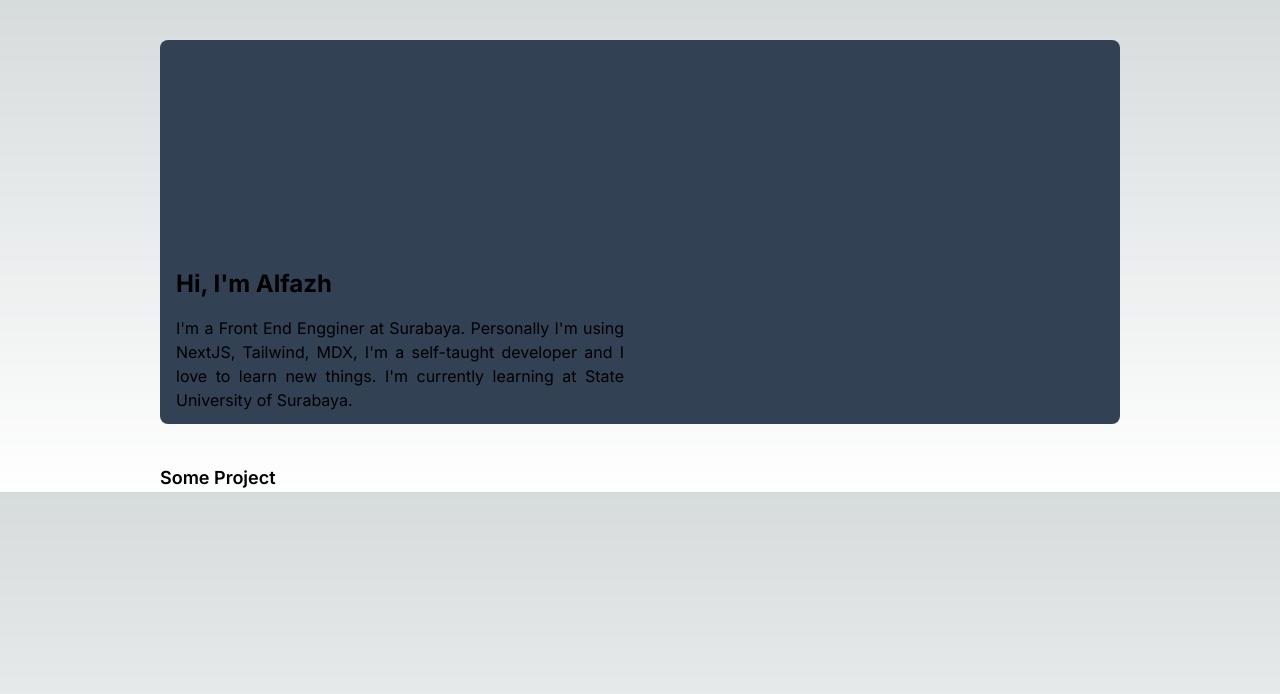
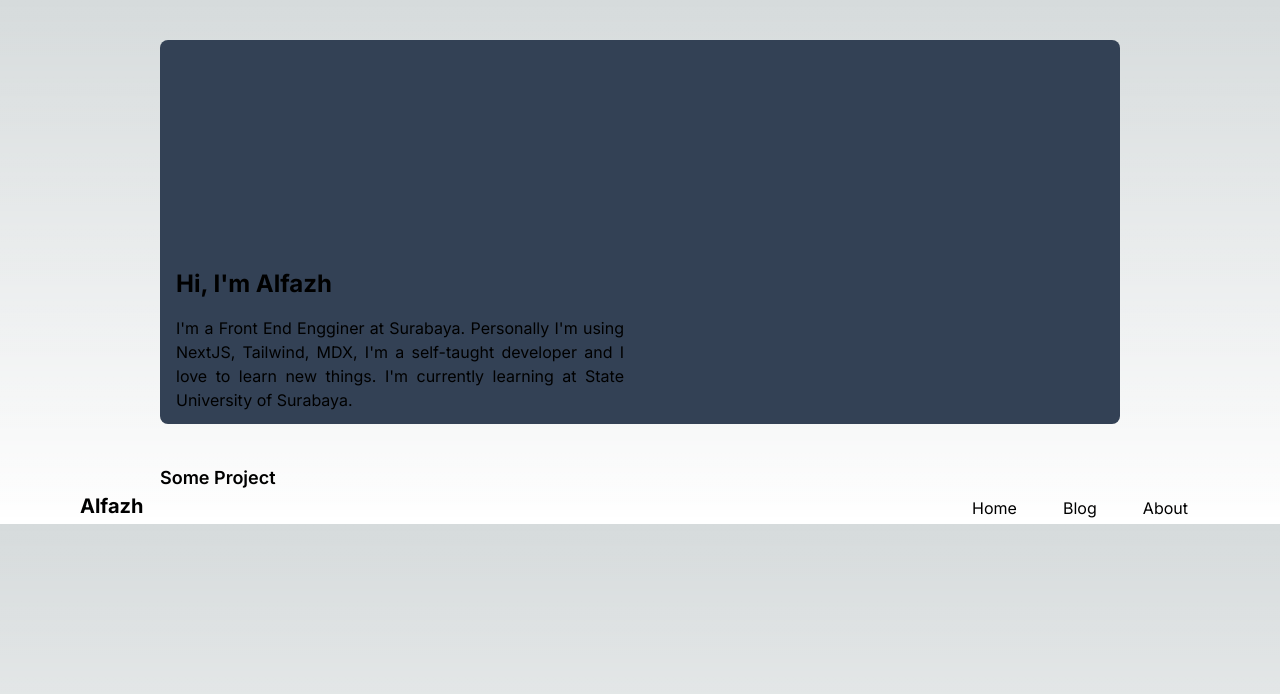
Before and after one commit to alfazh123/Alfazh-page, a Next.js app: page / in a window 1280 px wide. Shown: the top 694 px of the page. Built offline with nearby package versions, Linux system fonts and the light colour scheme.

Commit message:
feat:footer

```diff
--- a/app/layout.tsx
+++ b/app/layout.tsx
@@ -1,22 +1,26 @@
-import type { Metadata } from 'next'
-import { Inter } from 'next/font/google'
-import './globals.css'
+import type { Metadata } from "next";
+import { Inter } from "next/font/google";
+import "./globals.css";
+import Footer from "./ui/footer";
 
-const inter = Inter({ subsets: ['latin'] })
+const inter = Inter({ subsets: ["latin"] });
 
 export const metadata: Metadata = {
-  title: 'Create Next App',
-  description: 'Generated by create next app',
-}
+  title: "Create Next App",
+  description: "Generated by create next app",
+};
 
 export default function RootLayout({
   children,
 }: {
-  children: React.ReactNode
+  children: React.ReactNode;
 }) {
   return (
     <html lang="en">
-      <body className={inter.className}>{children}</body>
+      <body className={inter.className}>
+        <main>{children}</main>
+        <Footer />
+      </body>
     </html>
-  )
+  );
 }
--- /dev/null
+++ b/app/ui/footer.tsx
@@ -0,0 +1,18 @@
+export default function Footer() {
+  return (
+    <div className="flex justify-between px-20">
+      <h1 className="font-bold text-xl">Alfazh</h1>
+      <ul className="flex justify-between w-60">
+        <li className="hover:bg-slate-200 hover:text-slate-800 px-3 py-1 rounded-full">
+          Home
+        </li>
+        <li className="hover:bg-slate-200 hover:text-slate-800 px-3 py-1 rounded-full">
+          Blog
+        </li>
+        <li className="hover:bg-slate-200 hover:text-slate-800 px-3 py-1 rounded-full">
+          About
+        </li>
+      </ul>
+    </div>
+  );
+}
```
